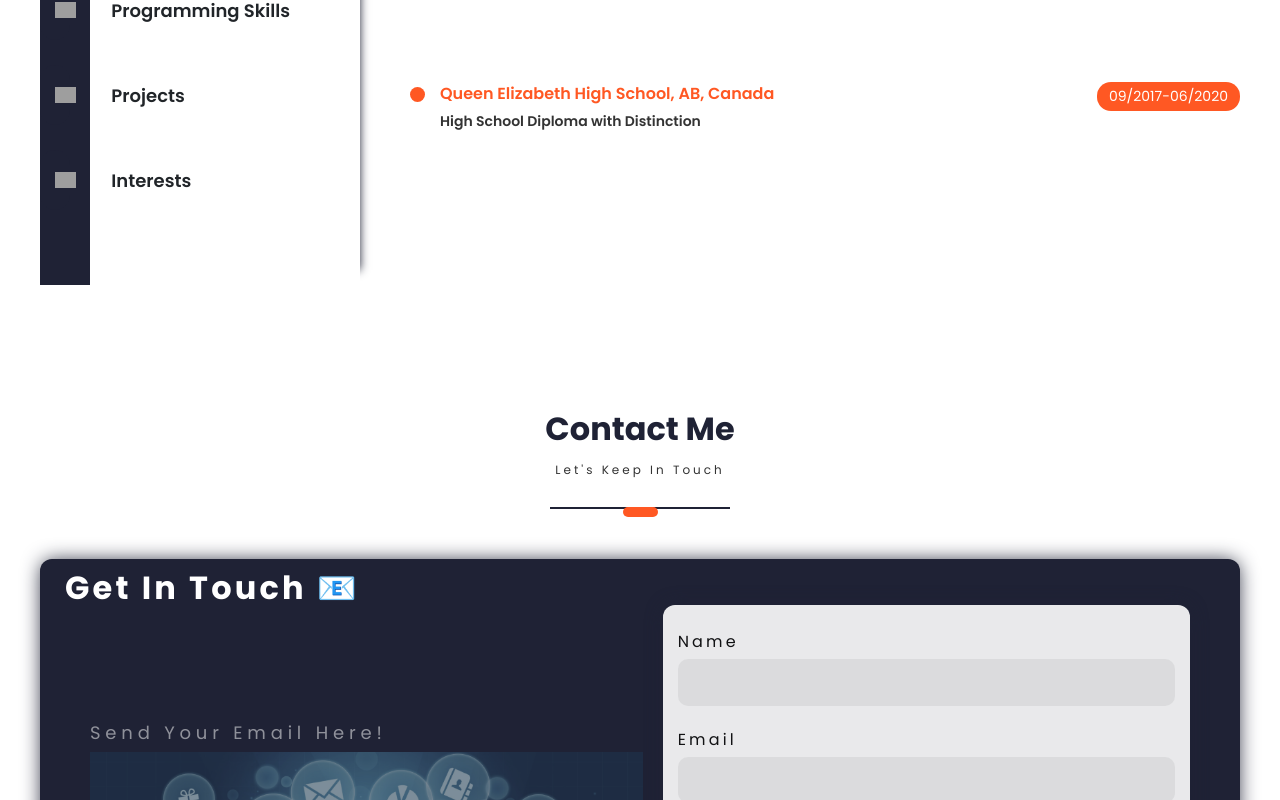
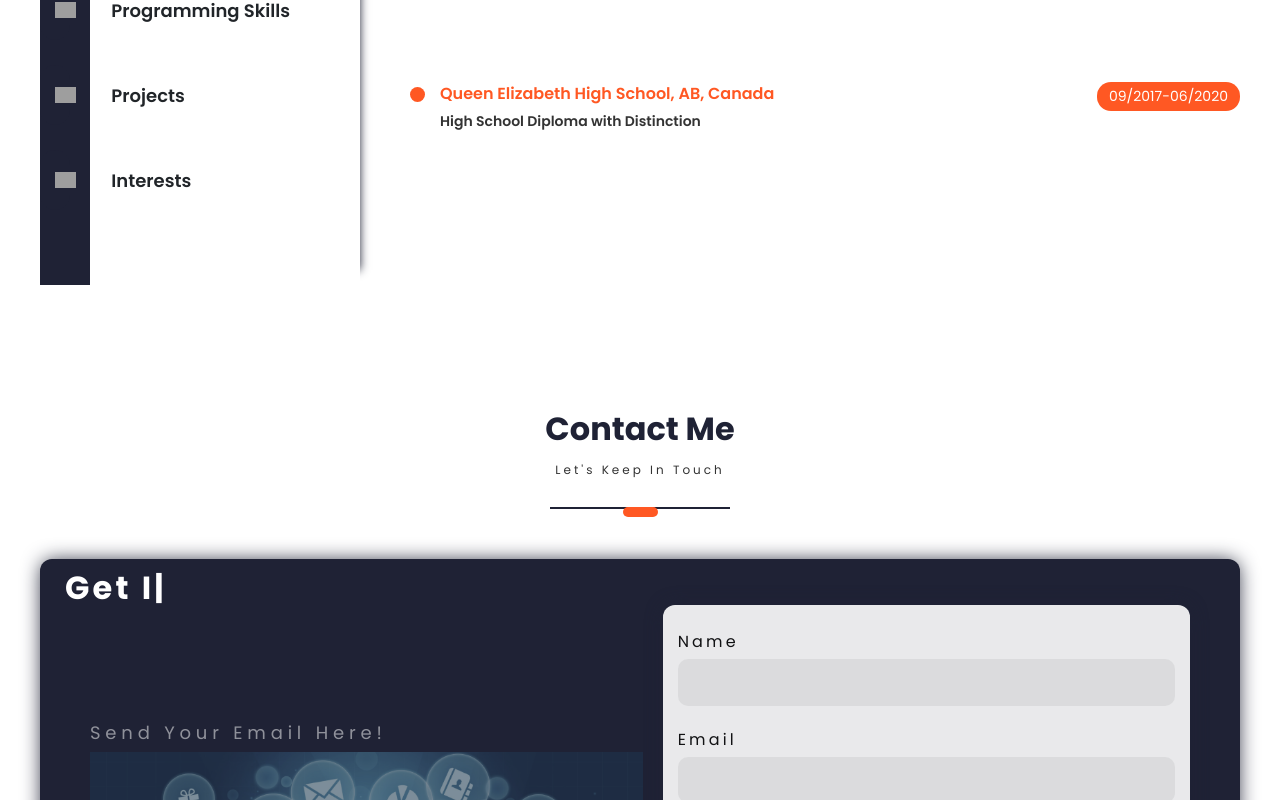
Before and after one commit to BradleyLi/portfolio-website, a React (Create React App) app in the folder client/: page / in a window 1280 px wide. Shown: the part 2000-2800 px from the top of the page. Built offline with nearby package versions, Linux system fonts and the light colour scheme; grey boxes are pictures that could not be loaded; a web font is replaced by a local one.

Commit message:
installed the react-simple-typewriter for testing text animations

```diff
--- a/client/package.json
+++ b/client/package.json
@@ -17,6 +17,7 @@
     "react": "^18.2.0",
     "react-dom": "^18.2.0",
     "react-scripts": "^5.0.1",
+    "react-simple-typewriter": "^5.0.1",
     "react-toastify": "^9.1.3",
     "react-typed": "^1.2.0",
     "rxjs": "^7.8.1",
--- a/client/src/PortfolioContainer/ContactMe/ContactMe.js
+++ b/client/src/PortfolioContainer/ContactMe/ContactMe.js
@@ -1,6 +1,6 @@
 import React, { useState } from "react";
-import { useTypewriter } from "react-simple-typewriter";
 import axios from "axios";
+import Typed from "react-typed";
 import { toast } from "react-toastify";
 
 import imgBack from "../../../src/images/mailz.jpeg";
@@ -19,9 +19,9 @@ export default function ContactMe(props) {
 
   ScrollService.currentScreenFadeIn.subscribe(fadeInScreenHandler);
 
-  const [typeEffect] = useTypewriter({
-    words: ["Get In Touch 📧"],
-  });
+  // const [typeEffect] = useTypewriter({
+  //   words: ["Get In Touch 📧"],
+  // });
 
   const [name, setName] = useState("");
   const [email, setEmail] = useState("");
@@ -70,7 +70,15 @@ export default function ContactMe(props) {
       <ScreenHeading subHeading={"Let's Keep In Touch"} title={"Contact Me"} />
       <div className="central-form">
         <div className="col">
-          <h2 className="title"> {typeEffect}</h2>
+          <h2 className="title">
+            {" "}
+            <Typed
+              strings={["Get In Touch"]}
+              typeSpeed={50}
+              backSpeed={25}
+              loop
+            />
+          </h2>
           {/* <a href="#">
             <i className="fa fa-facebook-square"></i>
           </a>
--- a/client/src/PortfolioContainer/Home/Profile/Profile.js
+++ b/client/src/PortfolioContainer/Home/Profile/Profile.js
@@ -1,5 +1,6 @@
 import React from "react";
 import Typed from "react-typed";
+import { useTypewriter } from "react-simple-typewriter";
 import "./Profile.css";
 import ScrollService from "../../../utilities/ScrollService";
 
```
Also changed, not shown: 1 other file (tests, documents, lock files or other folders).
